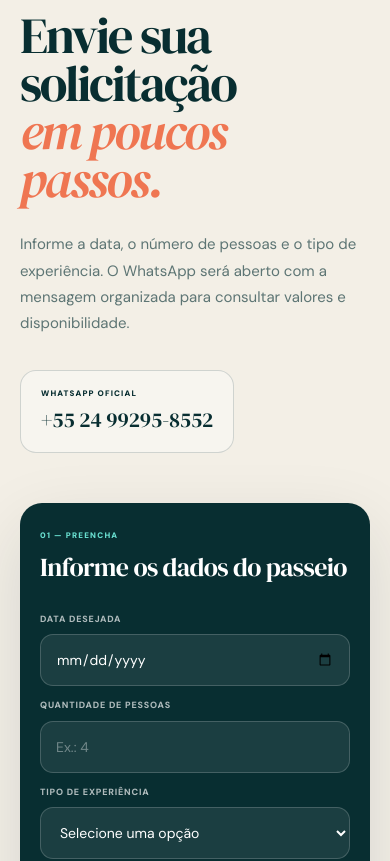
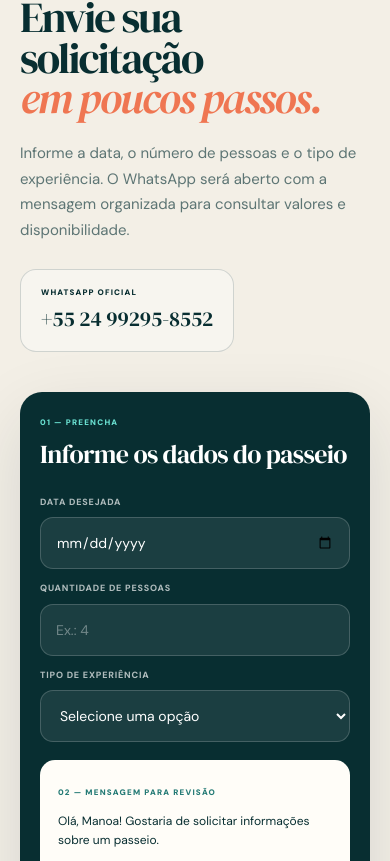
Before and after one commit to Judice007/manoatour, a Next.js app: page / in a window 390 px wide. Shown: the part 5984-6845 px from the top of the page. Built offline with nearby package versions, Linux system fonts and the light colour scheme.

Commit message:
Compact booking section

```diff
--- a/app/globals.css
+++ b/app/globals.css
@@ -148,14 +148,15 @@ h1 em, h2 em { color: var(--coral); font-weight: 400; font-style: italic; }
 .destination figcaption strong { font-family: var(--serif); font-size: 20px; font-weight: 400; }
 .destination figcaption small { color: rgba(255,255,255,.64); font-size: 8px; text-transform: uppercase; letter-spacing: .14em; }
 
-.booking-section { padding: clamp(90px, 10vw, 150px) clamp(24px, 6vw, 96px); display: grid; grid-template-columns: .9fr 1.1fr; gap: clamp(50px, 8vw, 130px); background: var(--sand); }
+.booking-section { padding: clamp(72px, 7vw, 110px) clamp(24px, 6vw, 96px); display: grid; grid-template-columns: .9fr 1.1fr; gap: clamp(40px, 6vw, 90px); background: var(--sand); }
 .booking-copy { align-self: start; position: sticky; top: 70px; }
-.booking-copy > p:not(.eyebrow) { max-width: 500px; margin: 28px 0 34px; color: #5d7574; font-size: 15px; line-height: 1.75; }
+.booking-copy h2 { font-size: clamp(44px, 4.5vw, 72px); }
+.booking-copy > p:not(.eyebrow) { max-width: 500px; margin: 22px 0 26px; color: #5d7574; font-size: 15px; line-height: 1.7; }
 .booking-contact { display: inline-flex; flex-direction: column; gap: 5px; padding: 16px 20px; border: 1px solid var(--line); border-radius: 16px; background: rgba(255,255,255,.38); }
 .booking-contact small { font-size: 8px; font-weight: 900; letter-spacing: .14em; text-transform: uppercase; }
 .booking-contact strong { font-family: var(--serif); font-size: 21px; font-weight: 400; }
-.booking-form { padding: clamp(26px, 3.5vw, 42px); border-radius: 28px; background: var(--ink); color: #fff; box-shadow: 0 24px 70px rgba(4,35,38,.12); }
-.booking-form__intro { display: flex; flex-direction: column; gap: 7px; margin-bottom: 26px; }
+.booking-form { padding: clamp(24px, 3vw, 36px); border-radius: 26px; background: var(--ink); color: #fff; box-shadow: 0 24px 70px rgba(4,35,38,.12); }
+.booking-form__intro { display: flex; flex-direction: column; gap: 7px; margin-bottom: 22px; }
 .booking-form__intro span, .booking-form__preview > span { color: var(--aqua); font-size: 8px; font-weight: 900; letter-spacing: .15em; text-transform: uppercase; }
 .booking-form__intro strong { font-family: var(--serif); font-size: clamp(26px, 2.5vw, 36px); font-weight: 400; letter-spacing: -.025em; }
 .booking-form__fields { display: grid; grid-template-columns: 1fr 1fr; gap: 13px; }
@@ -283,8 +284,9 @@ footer > div { justify-self: end; display: flex; gap: 24px; font-size: 9px; font
   .destination figcaption span { width: 30px; height: 30px; }
   .destination figcaption strong { font-size: 16px; }
   .destination--two figcaption small, .destination--three figcaption small { display: none; }
-  .booking-section { padding: 86px 20px; }
-  .booking-form { padding: 26px 20px; border-radius: 22px; }
+  .booking-section { padding: 72px 20px; }
+  .booking-copy h2 { font-size: clamp(40px, 11vw, 54px); }
+  .booking-form { padding: 24px 20px; border-radius: 22px; }
   .booking-form__fields { grid-template-columns: 1fr; }
   .booking-field--wide { grid-column: auto; }
   .why-section { grid-template-columns: 1fr; gap: 24px; padding: 20px; }
```
Also changed, not shown: 1 other file (tests, documents, lock files or other folders).
